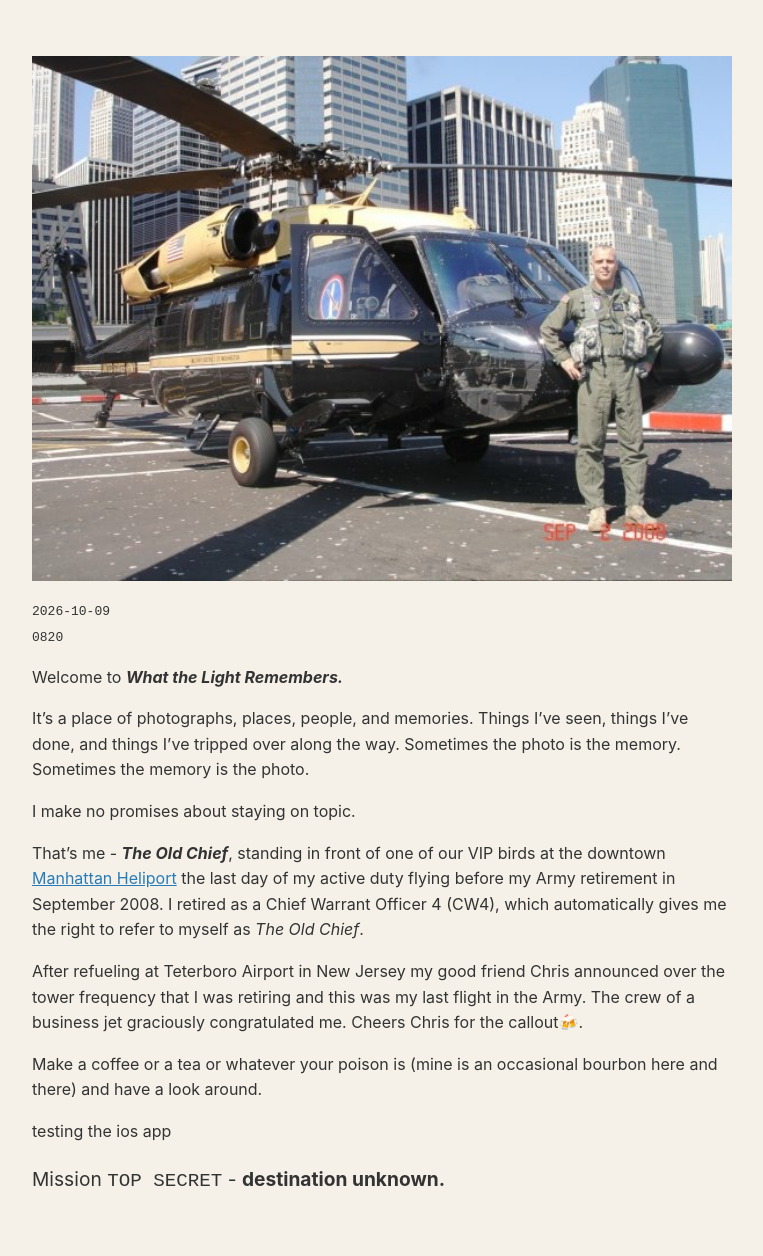
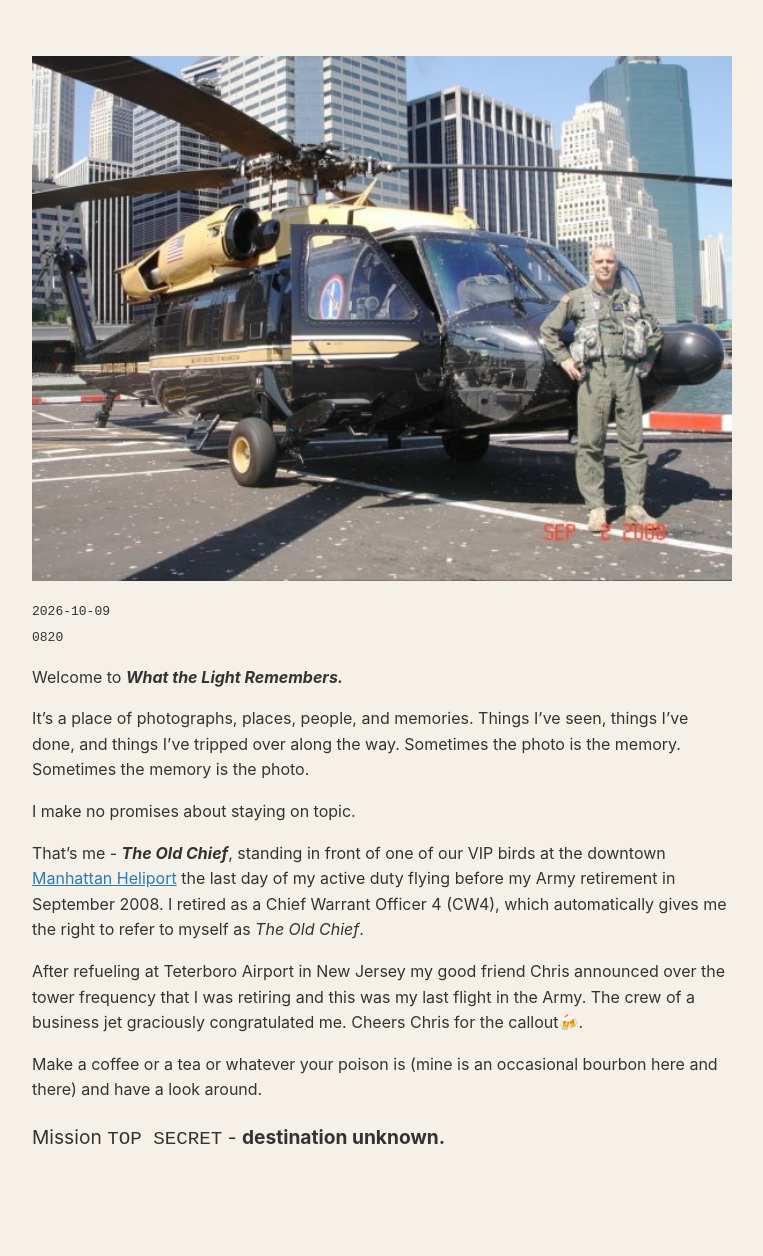
Before and after one commit to lonewatie65/wtlr-pages-test, a Jekyll site: the page built from index.md, in a window 1280 px wide. Shown: the whole page, without its empty margins (258-1021 px from the left). Built offline with Jekyll 4.4.1, drawn with Linux system fonts in a browser that asks for light colours; after the commit the page ends 1214 px from its top, so only the background shows below that.

Commit message:
Update index.md

```diff
--- a/index.md
+++ b/index.md
@@ -22,8 +22,6 @@ After refueling at Teterboro Airport in New Jersey my good friend Chris announce
 
 Make a coffee or a tea or whatever your poison is (mine is an occasional bourbon here and there) and have a look around.
 
-testing the ios app
-
 <p class="mission">Mission <code>TOP SECRET</code> - <strong>destination unknown.</strong></p>
 
 </div>
```
